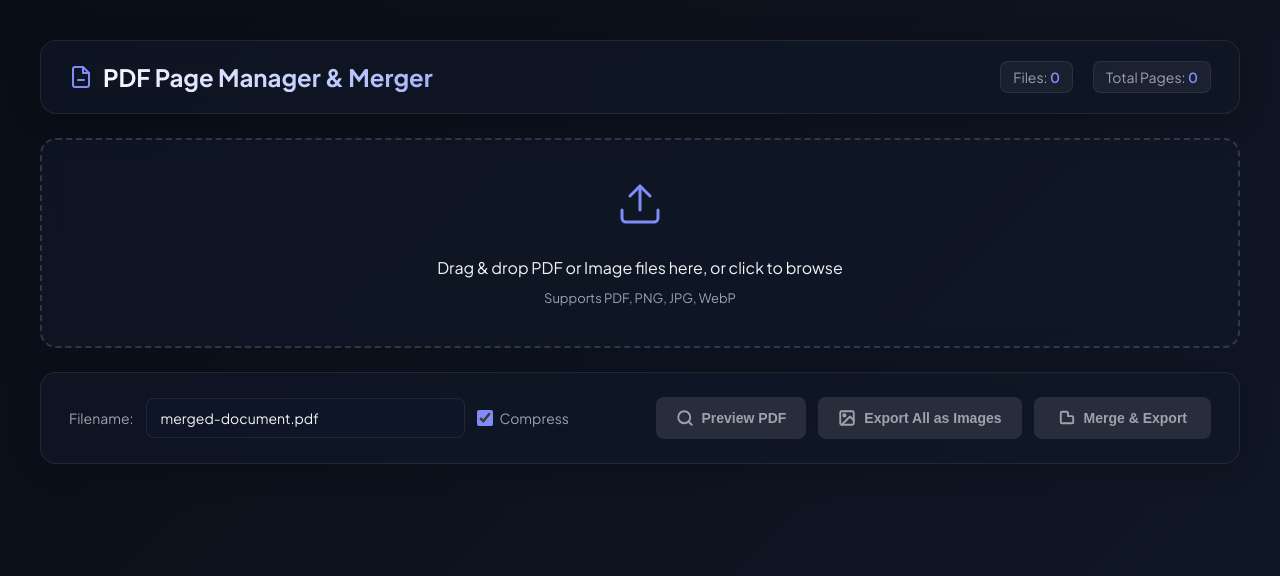
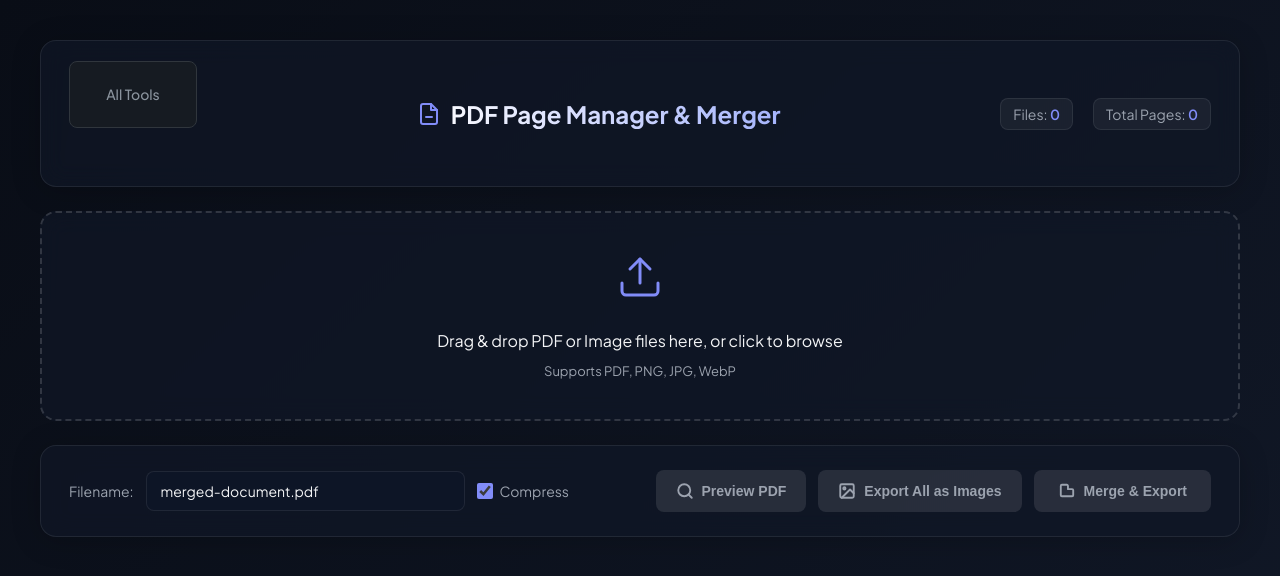
Before and after one commit to xCONFLiCTiONx/Portfolio, a plain HTML site: page tools/pdf-tools/index.html in a window 1280 px wide. Drawn offline with Linux system fonts and the light colour scheme.

Commit message:
style: modify index.html (+8/-0)

```diff
--- a/tools/pdf-tools/index.html
+++ b/tools/pdf-tools/index.html
@@ -582,6 +582,14 @@
 <body>
   <div class="app-container">
     <header>
+      <!-- Tool Switcher Sub-nav -->
+      <div
+        style="display: flex; gap: 1rem; background: #161b22; border: 1px solid #30363d; border-radius: 8px; padding: 0.6rem; margin-bottom: 2.4rem; flex-wrap: wrap;">
+        <a href="../index.html"
+          style="display: flex; align-items: center; padding: 0.8rem 1.6rem; border-radius: 6px; color: #8b949e; font-size: 14px; font-weight: 500; text-decoration: none; border: 1px solid transparent;">
+          <i class="im im-tools"></i> All Tools
+        </a>
+      </div>
       <h1>
         <svg width="24" height="24" viewBox="0 0 24 24" fill="none" stroke="currentColor" stroke-width="2" stroke-linecap="round" stroke-linejoin="round" style="color: var(--accent-color);"><path d="M14 2H6a2 2 0 0 0-2 2v16a2 2 0 0 0 2 2h12a2 2 0 0 0 2-2V8z"></path><polyline points="14 2 14 8 20 8"></polyline><line x1="9" y1="15" x2="15" y2="15"></line></svg>
         PDF Page Manager & Merger
```
